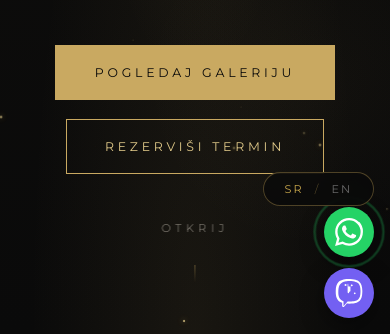
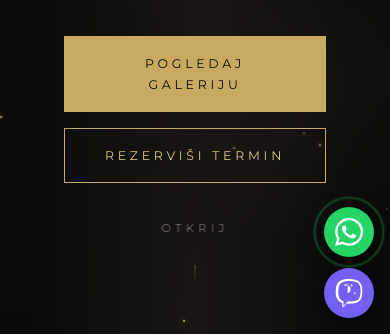
Before and after one commit to KostadinovicNikola/site-web-glamur-event-hall, a plain HTML site: page index.html in a window 390 px wide. Shown: the part 510-844 px from the top of the page. Drawn offline with nearby package versions, Linux system fonts and the light colour scheme; no server answers.

Commit message:
Fix mobile layout: hide nav lang-switch, fix hero CTA, reposition floatLang

```diff
--- a/css/style.css
+++ b/css/style.css
@@ -992,6 +992,7 @@ footer p { color: var(--text-muted); font-size: 0.8rem; letter-spacing: 0.15em;
 }
 
 @media (max-width: 720px) {
+  /* ---- Navigation ---- */
   .nav-links {
     position: fixed;
     top: 0; right: -100%;
@@ -1007,27 +1008,60 @@ footer p { color: var(--text-muted); font-size: 0.8rem; letter-spacing: 0.15em;
     border-left: 1px solid var(--line);
     margin-left: 0;
     margin-right: 0;
+    z-index: 1000;
   }
   .nav-links.open { right: 0; }
-  .nav-links a { font-size: 1rem; }
+  .nav-links a { font-size: 1.1rem; }
   .nav-toggle { display: flex; }
   .nav-toggle.open span:nth-child(1) { transform: translateY(11px) rotate(45deg); }
   .nav-toggle.open span:nth-child(2) { opacity: 0; }
   .nav-toggle.open span:nth-child(3) { transform: translateY(-11px) rotate(-45deg); }
 
+  /* Cacher le toggle SR/EN dans la nav — remplacé par #floatLang */
+  .lang-switch { display: none; }
+
+  /* ---- Hero ---- */
+  .hero-cta {
+    flex-direction: column;
+    align-items: center;
+    width: 100%;
+    padding: 0 2rem;
+    gap: 1rem;
+  }
+  .hero-cta .btn {
+    width: 100%;
+    max-width: 320px;
+    justify-content: center;
+  }
+
+  /* ---- Float lang — repositionné pour ne pas chevaucher les boutons ---- */
+  #floatLang {
+    bottom: auto;
+    top: 1.2rem;
+    right: 4.5rem;
+  }
+
+  /* ---- Formulaire & layout ---- */
   .form-row { grid-template-columns: 1fr; }
   .contact-form { padding: 2rem 1.5rem; }
   .about-stats { grid-template-columns: repeat(3, 1fr); gap: 0.5rem; }
   .stat-num { font-size: 1.8rem; }
   .stat-label { font-size: 0.6rem; letter-spacing: 0.15em; }
+
+  /* ---- Galerie ---- */
   .gallery-grid { grid-template-columns: 1fr; grid-auto-rows: 280px; }
   .gallery-item.wide { grid-column: span 1; }
+
+  /* ---- Calendrier ---- */
   .calendar-wrapper { padding: 1.5rem 1rem; }
-  .cal-day { font-size: 0.9rem; }
-  .calendar-weekdays { font-size: 0.6rem; letter-spacing: 0.1em; }
+  .cal-day { font-size: 0.85rem; }
+  .calendar-weekdays { font-size: 0.55rem; letter-spacing: 0.05em; }
+
+  /* ---- Boutons flottants WhatsApp/Viber ---- */
   .chat-float { bottom: 1rem; right: 1rem; }
   .chat-btn { width: 50px; height: 50px; }
   .chat-btn::before { display: none; }
+
+  /* ---- Lightbox ---- */
   .lightbox-prev, .lightbox-next { width: 40px; height: 40px; }
-  #floatLang { bottom: 8rem; right: 1rem; }
 }
```
